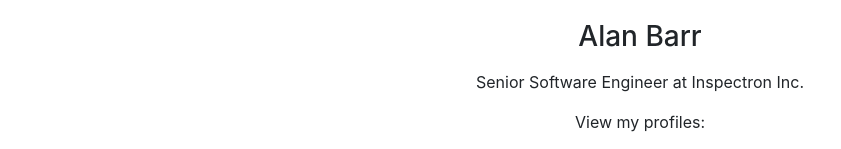
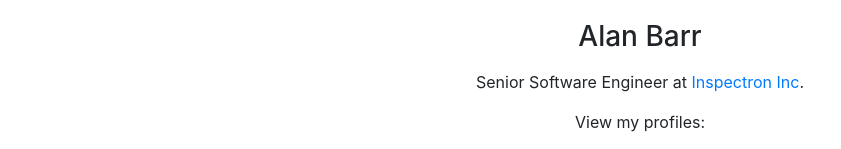
Before and after one commit to freedom35/freedom35.github.io, a plain HTML site: page index.html in a window 1280 px wide. Shown: the part 306-455 px from the top of the page, without its empty margins (0-841 px from the left). Drawn offline with nearby package versions, Linux system fonts and the light colour scheme.

Commit message:
Added hyperlink to Inspectron website.

```diff
--- a/index.html
+++ b/index.html
@@ -40,7 +40,7 @@
                 </div>
                 <div>
                     <h3 class="mb-3">Alan Barr</h3>
-                    <p>Senior Software Engineer at Inspectron Inc.</p>
+                    <p>Senior Software Engineer at <a href="https://inspectron.com" target="_blank">Inspectron Inc</a>.</p>
                     <p>View my profiles:</p>
                     <table class="table-accounts">
                         <tr>
```
